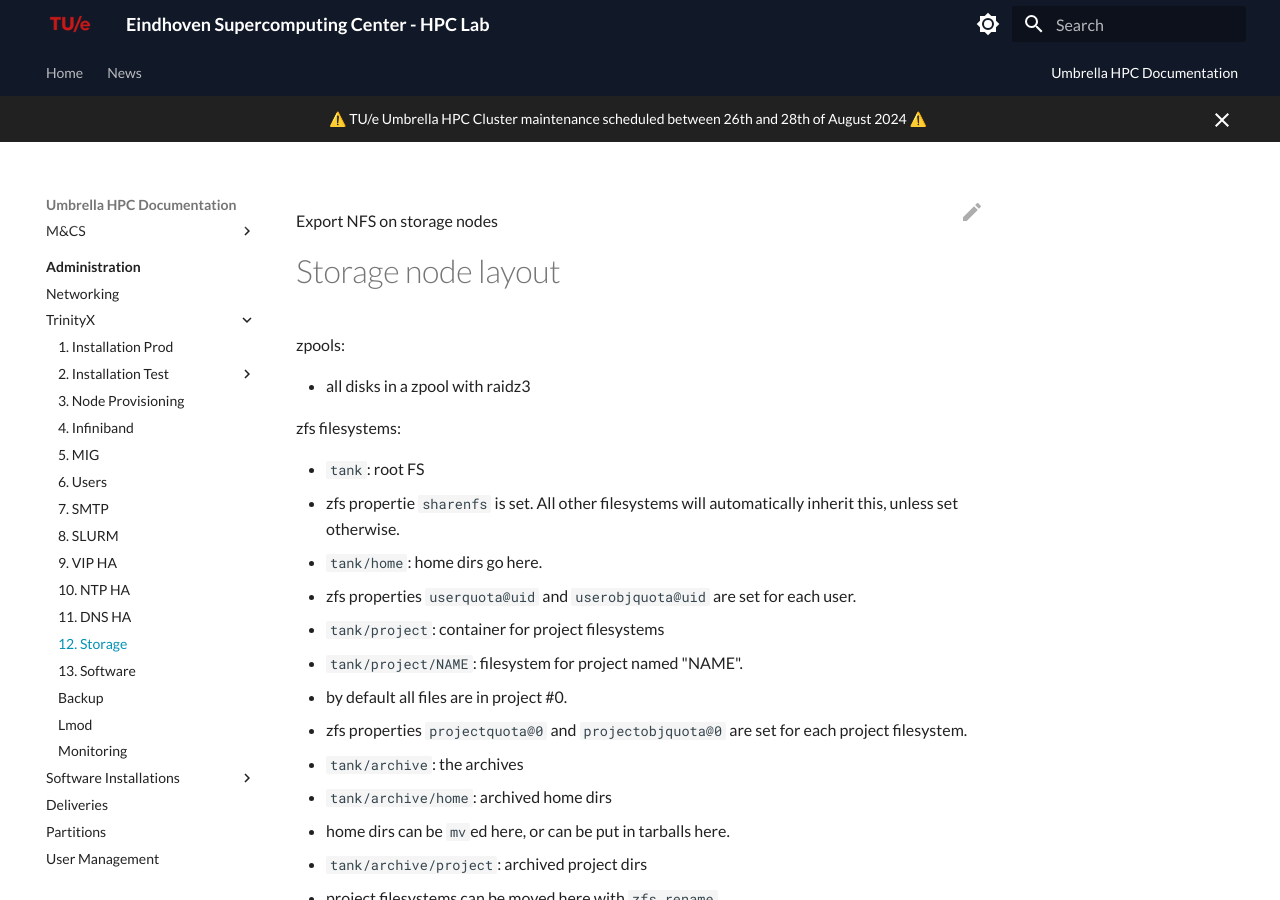
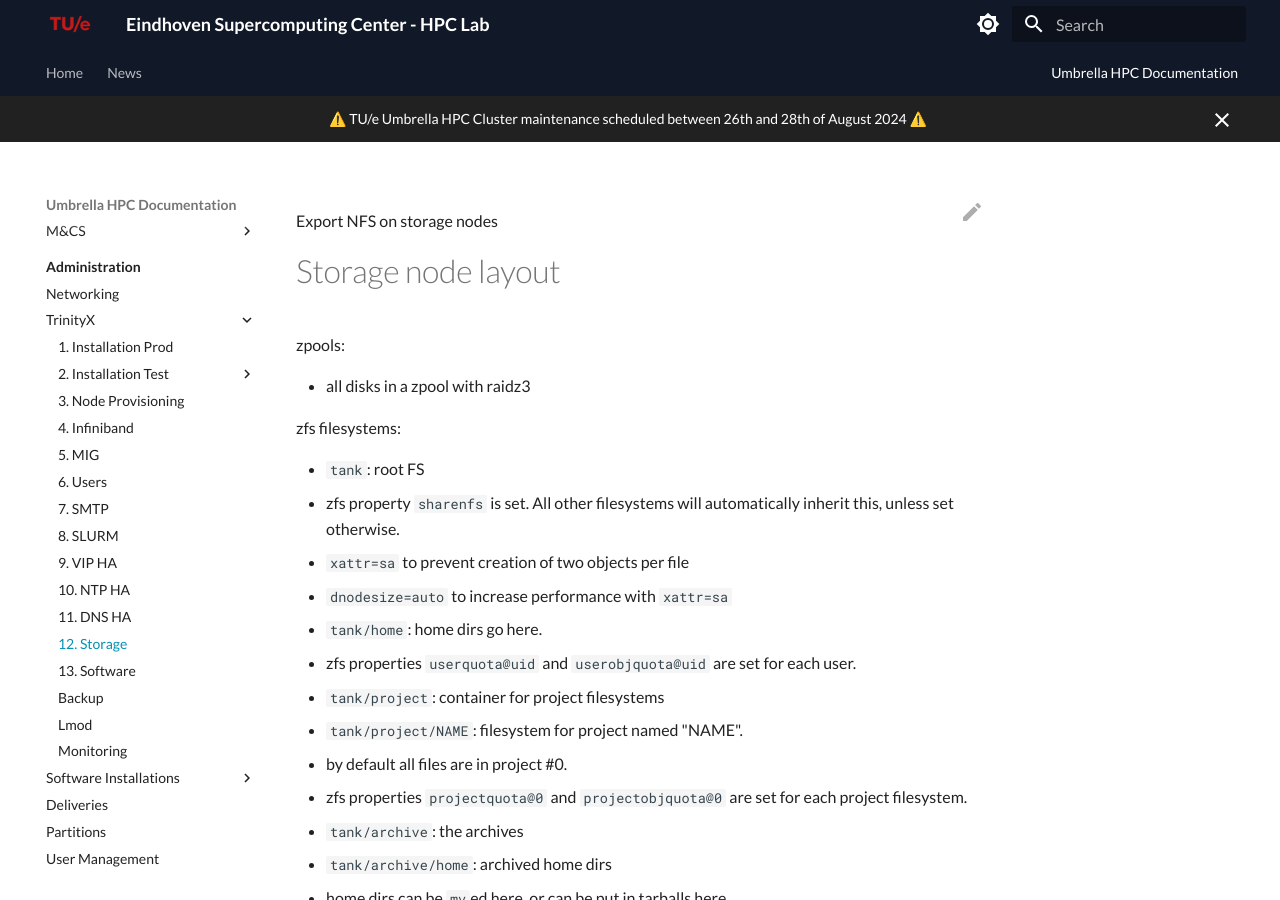
Before and after one commit to gferhpc/supercomputing.tue.nl, an MkDocs documentation site: the page built from pages/documentation/administration/trinityx/storage.md, in a window 1280 px wide and 900 px high. Built offline with MkDocs 1.6.1 and Material for MkDocs 9.7.7, drawn with Linux system fonts in a browser that asks for light colours.

Commit message:
docs: admin: trix: storage: describe storage node layout

````diff
--- a/pages/documentation/administration/trinityx/storage.md
+++ b/pages/documentation/administration/trinityx/storage.md
@@ -9,7 +9,9 @@
 zfs filesystems:
 
 * `tank`: root FS
-   * zfs propertie `sharenfs` is set. All other filesystems will automatically inherit this, unless set otherwise.
+   * zfs property `sharenfs` is set. All other filesystems will automatically inherit this, unless set otherwise.
+   * `xattr=sa` to prevent creation of two objects per file
+   * `dnodesize=auto` to increase performance with `xattr=sa`
 * `tank/home`: home dirs go here.
    * zfs properties `userquota@uid` and `userobjquota@uid` are set for each user.
 * `tank/project`: container for project filesystems
@@ -96,7 +98,7 @@
 ```
 For new nodes:
 ```shell
-zfs create -o sharenfs='rw=@10.150.0.0/16,async,no_root_squash,no_all_squash' tank
+zfs create -o sharenfs='rw=@10.150.0.0/16,async,no_root_squash,no_all_squash' -o dnodesize=auto -o xattr=sa tank
 zfs create tank/home
 zfs create tank/project
 zfs create -o sharenfs=off tank/archive
````
